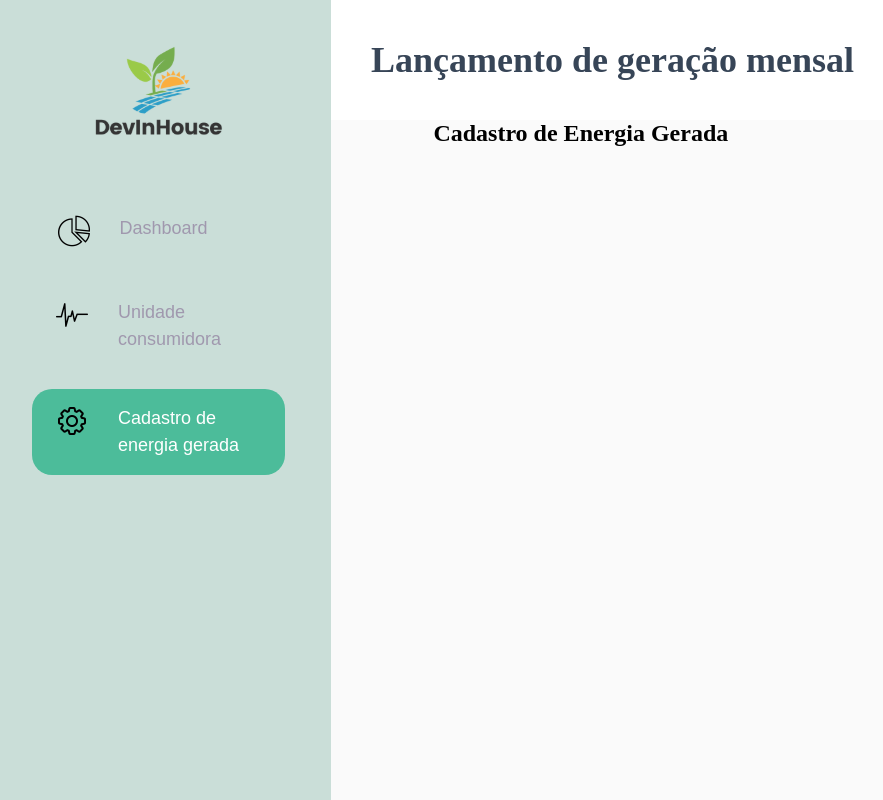
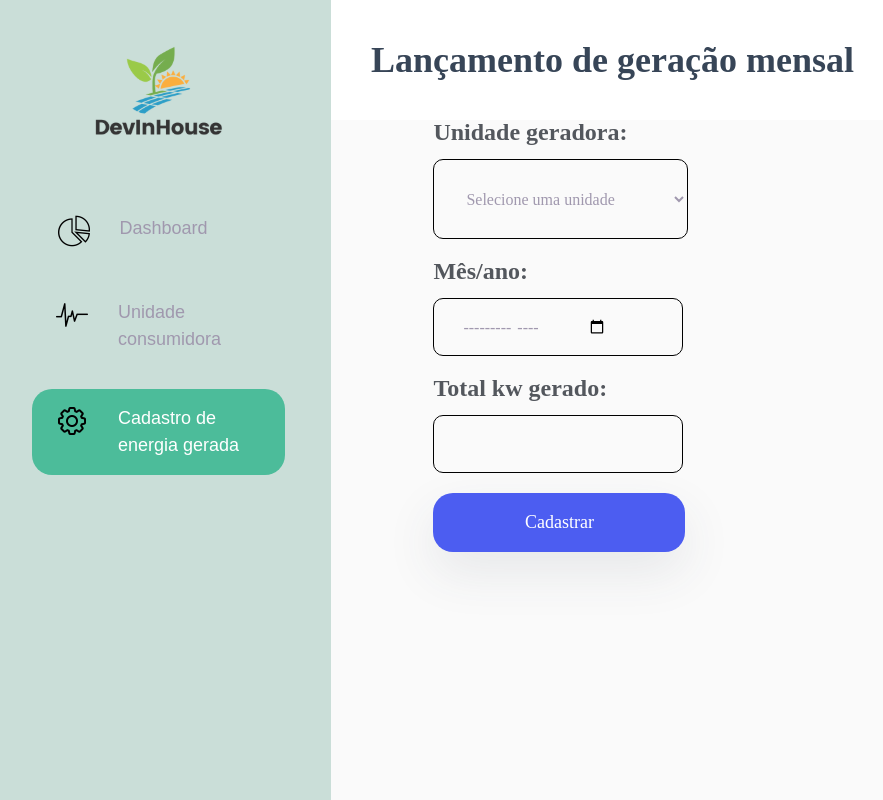
Before and after one commit to Cristina-Freitas/SolarEnergyCris, a React (Vite) app: page /cadastro in a window 1280 px wide. Shown: the whole page, without its empty margins (14-897 px from the left). Built offline with nearby package versions, Linux system fonts and the light colour scheme; data requests are answered from the project's data file.

Commit message:
Dashboard e Cadastro de energia gerada

```diff
--- a/backend/db.json
+++ b/backend/db.json
@@ -25,12 +25,12 @@
       "ativa": true
     },
     {
-      "id": "jkl",
       "apelido": "Unidade 4",
       "local": "Rua 4",
       "marca": "Marca 4",
       "modelo": "Modelo 4",
-      "ativa": false
+      "ativa": true,
+      "id": "-MJQ1mJ"
     }
   ]
 }
--- a/package.json
+++ b/package.json
@@ -12,8 +12,10 @@
     "start": "npm run server & npm run dev"
   },
   "dependencies": {
+    "chart.js": "^4.3.0",
     "json-server": "^0.17.3",
     "react": "^18.2.0",
+    "react-chartjs-2": "^5.2.0",
     "react-dom": "^18.2.0",
     "react-router-dom": "^6.12.1"
   },
--- a/src/components/index.js
+++ b/src/components/index.js
@@ -2,8 +2,11 @@ export { default as Button } from './atomos/Button/Button';
 export { default as Input } from './atomos/Input/Input';
 
 export { default as Menu } from './moleculas/Menu/Menu';
+export { default as Card } from './moleculas/Card/Card';
 
 export {default as UnitList } from './organismos/UnitList/UnitList'
 export {default as UnitRegister } from './organismos/UnitRegister/UnitRegister'
+export { default as Cards } from './organismos/Cards/Cards';
+export { default as Chart } from './organismos/Chart/Chart';
 
 export { default as Container } from './templates/Container/Container';
--- /dev/null
+++ b/src/components/moleculas/Card/Card.css
@@ -0,0 +1,44 @@
+.card {
+  flex: 1;
+  margin: 0 1rem;
+  padding: 1rem;
+  background-color: #ffffff;
+  max-width: 258px;
+  height: 134px;
+  border-radius: 8px;
+  border: 1px solid #dfe0eb;
+  font-family: Mulish;
+  text-align: center;
+
+  display: flex;
+  flex-direction: column;
+  justify-content: center;
+}
+
+.card.clickable:hover, .card.clickable:hover * {
+  border-color: #3751ff;
+  color: #3751ff;
+  cursor: pointer;
+}
+
+.card h3 {
+  font-style: normal;
+  font-weight: 700;
+  font-size: 19px;
+  line-height: 24px;
+
+  text-align: center;
+  letter-spacing: 0.4px;
+  color: #9fa2b4;
+  margin-bottom: 12px;
+}
+
+.card p {
+  font-style: normal;
+  font-weight: 700;
+  font-size: 40px;
+  line-height: 50px;
+  text-align: center;
+  letter-spacing: 1px;
+  color: #252733;
+}
--- /dev/null
+++ b/src/components/moleculas/Card/Card.jsx
@@ -0,0 +1,11 @@
+import "./Card.css";
+
+export default function Card({ title, value, clickable, ...props }) {
+
+  return (
+    <div className={`card ${clickable && 'clickable'}`} {...props}>
+      <h3>{title}</h3>
+      {value && <p>{value}</p>}
+    </div>
+  );
+}
--- /dev/null
+++ b/src/components/organismos/Cards/Cards.jsx
@@ -0,0 +1,64 @@
+import { useEffect, useState } from "react";
+import { Card } from "../../index";
+
+import { getData } from "../../../utils"
+
+export default function Cards({ setFilter }) {
+  const [units, setUnits] = useState([]);
+  const [generation, setGeneration] = useState([]);
+
+  useEffect(() => {
+    getData("unidades", setUnits);
+    getData("geracoes", setGeneration);
+  }, []);
+
+  const unitsTotal = units?.length;
+  const activeUnits = units?.filter((unit) => unit.ativa).length;
+  const inactiveUnits = unitsTotal - activeUnits;
+
+  const generationMean =
+    generation?.reduce((acc, gen) => acc + gen.total, 0) / units?.length;
+
+  const cards = [
+    {
+      id: "all",
+      title: "Total de unidades",
+      value: unitsTotal,
+      clickable: true,
+    },
+    {
+      id: "active",
+      title: "Unidades ativas",
+      value: activeUnits,
+      clickable: true,
+    },
+    {
+      id: "inactive",
+      title: "Unidades inativas",
+      value: inactiveUnits,
+      clickable: true,
+    },
+
+    {
+      id: "mean",
+      title: "Média de energia",
+      value: generationMean.toFixed(2),
+      clickable: false,
+    },
+  ];
+
+  return (
+    <section style={{ display: "flex", justifyContent: "space-between" }}>
+      {cards.map((card) => (
+        <Card
+          key={card.id}
+          onClick={() => {
+            if (card.id === "mean") return;
+            setFilter(card.id);
+          }}
+          {...card}
+        />
+      ))}
+    </section>
+  );
+}
--- /dev/null
+++ b/src/components/organismos/Chart/Chart.css
@@ -0,0 +1,20 @@
+.chart {
+    width: 75%;
+    max-width: 45vw;
+    margin: 40px auto -5vh;
+    background-color: #ffffff;
+    border: 1px solid #dfe0eb;
+    padding: 20px;
+  }
+
+  .chart h2 {
+    font-family: Roboto;
+    font-style: normal;
+    font-size: 20px;
+    font-weight: 500;
+    line-height: 30px;
+    letter-spacing: 0.15px;
+    text-align: left;
+    color: #000000de;
+    margin-bottom: 55px;
+  }
--- /dev/null
+++ b/src/components/organismos/Chart/Chart.jsx
@@ -0,0 +1,72 @@
+import "./Chart.css";
+import { useEffect, useState } from "react";
+import { Line } from "react-chartjs-2";
+import {
+  Chart as ChartJS,
+  CategoryScale,
+  LinearScale,
+  PointElement,
+  LineElement,
+} from "chart.js";
+ChartJS.register(CategoryScale, LinearScale, PointElement, LineElement);
+
+import { getData, groupDataByMonth  } from "../../../utils/";
+
+export default function Chart({ filter }) {
+  const [units, setUnits] = useState([]);
+  const [generation, setGeneration] = useState([]);
+
+  useEffect(() => {
+    getData("unidades", setUnits);
+    getData("geracoes", setGeneration);
+  }, []);
+
+  const generationData = generation?.filter((gen) => {
+    const unit = units?.find((unit) => unit.id === gen.unidade);
+    if (filter === "all") return true;
+    if (filter === "active") return unit?.ativa;
+    if (filter === "inactive") return !unit?.ativa;
+  });
+
+  const groupedData = groupDataByMonth(generationData);
+
+  const chartData = {
+    labels: Object.keys(groupedData).slice(-6),
+    datasets: [
+      {
+        label: "Energia gerada por mês",
+        data: Object.values(groupedData).slice(-6),
+        fill: false,
+        borderColor: "#2196F3",
+        lineTension: 0.5,
+        pointRadius: 0,
+      },
+    ],
+  };
+
+  return (
+    <section className="chart">
+      <h2>Total de energia gerada por mês</h2>
+      {chartData && (
+        <Line
+          data={chartData}
+          options={{
+            scales: {
+              y: {
+                beginAtZero: true,
+                // max: 1000,
+                position: "right",
+              },
+              x: {
+                offset: true,
+                grid: {
+                  display: false,
+                },
+              },
+            },
+          }}
+        />
+      )}
+    </section>
+  );
+}
--- a/src/pages/Dashboard/Dashboard.jsx
+++ b/src/pages/Dashboard/Dashboard.jsx
@@ -1,9 +1,14 @@
-import { Container } from "../../components";
+import { useState } from "react";
+import { Cards, Container, Chart } from "../../components";
 
-export default function Dashboard(){
-    return(
-        <Container title="Dashboard">
-        <h1>Dashboard</h1>
-        </Container>
-    )
+export default function Dashboard() {
+  const [filter, setFilter] = useState("all");
+
+  return (
+    <Container title="Dasboard">
+       <Cards setFilter={setFilter} />
+
+      <Chart filter={filter} />
+    </Container>
+  )
 }
--- /dev/null
+++ b/src/pages/Geracoes/Geracoes.css
@@ -0,0 +1,34 @@
+.GeneratedEnergyRegistration  input {
+    width: 250px;
+    height: 57px;
+  }
+
+  .GeneratedEnergyRegistration label {
+    font-family: "Raleway";
+    font-style: normal;
+    font-weight: 700;
+    font-size: 24px;
+    line-height: 24px;
+    color: #53575d;
+    display: block;
+    margin-bottom: 15px;
+  }
+
+  .GeneratedEnergyRegistration select {
+    box-sizing: border-box;
+    width: 255px;
+    height: 80px;
+    background: #fafafa;
+    border: 1px solid #000000;
+    border-radius: 10px;
+    font-family: "Roboto Slab";
+    font-style: normal;
+    font-weight: 400;
+    font-size: 16px;
+    line-height: 21px;
+    display: flex;
+    align-items: center;
+    color: #a098ae;
+    padding-left: 28px;
+    margin-bottom: 20px;
+  }
--- a/src/pages/Geracoes/Geracoes.jsx
+++ b/src/pages/Geracoes/Geracoes.jsx
@@ -1,9 +1,94 @@
-import { Container } from "../../components";
+import "./Geracoes.css";
+import { useEffect, useState } from "react";
+import { useNavigate } from "react-router-dom";
+import { Container, Button, Input } from "../../components";
+import { getData } from "../../utils";
 
-export default function Geracoes(){
-    return(
-        <Container title="Lançamento de geração mensal">
-        <h2>Cadastro de Energia Gerada</h2>
-        </Container>
-    )
+export default function Geracoes() {
+  const navigate = useNavigate();
+
+  const emptyState = { unidade: undefined, data: undefined, total: undefined };
+  const [formValue, setFormValue] = useState(emptyState);
+
+  const [units, setUnits] = useState([]);
+
+  useEffect(() => {
+    getData("unidades", setUnits);
+  }, []);
+
+  const handleSave = (event) => {
+    event.preventDefault();
+
+    const value = {
+      ...formValue,
+      total: Number(formValue.total),
+    };
+
+    fetch("http://localhost:3333/geracoes", {
+      method: "POST",
+      headers: { "Content-Type": "application/json" },
+      body: JSON.stringify(value),
+    }).then(() => {
+      setFormValue(emptyState);
+      navigate("/");
+    });
+  };
+
+  return (
+    <Container title="Lançamento de geração mensal">
+      <form onSubmit={handleSave} className="GeneratedEnergyRegistration">
+        <div>
+          <label htmlFor="unidade">Unidade geradora:</label>
+          <select
+            required
+            id="unidade"
+            name="unidade"
+            value={formValue.unidade}
+            onChange={(event) =>
+              setFormValue({ ...formValue, unidade: event.target.value })
+            }
+          >
+            <option value="">Selecione uma unidade</option>
+            {units?.map((unit) => (
+              <option key={unit.id} value={unit.id}>
+                {unit.apelido}
+              </option>
+            ))}
+          </select>
+        </div>
+
+        <div>
+          <label htmlFor="data">Mês/ano:</label>
+          <Input
+            required
+            type="month"
+            id="data"
+            name="data"
+            value={formValue.data}
+            onChange={(event) =>
+              setFormValue({ ...formValue, data: event.target.value })
+            }
+          />
+        </div>
+
+        <div>
+          <label htmlFor="total">Total kw gerado:</label>
+          <Input
+            required
+            type="number"
+            id="total"
+            name="total"
+            value={formValue.total}
+            onChange={(event) =>
+              setFormValue({ ...formValue, total: event.target.value })
+            }
+          />
+        </div>
+
+        <Button classStyle="secondary" type="submit">
+          Cadastrar
+        </Button>
+      </form>
+    </Container>
+  );
 }
--- /dev/null
+++ b/src/utils/index.js
@@ -0,0 +1,49 @@
+export const getData = (path, setData) => {
+  fetch(`http://localhost:3333/${path}`)
+    .then((res) => res.json())
+    .then((dados) => setData(dados));
+};
+
+const convertMonthNumberToName = (monthNumber) => {
+  switch (monthNumber) {
+    case "01":
+      return "Janeiro";
+    case "02":
+      return "Fevereiro";
+    case "03":
+      return "Março";
+    case "04":
+      return "Abril";
+    case "05":
+      return "Maio";
+    case "06":
+      return "Junho";
+    case "07":
+      return "Julho";
+    case "08":
+      return "Agosto";
+    case "09":
+      return "Setembro";
+    case "10":
+      return "Outubro";
+    case "11":
+      return "Novembro";
+    case "12":
+      return "Dezembro";
+    default:
+      return "";
+  }
+};
+
+export const groupDataByMonth = (data) => {
+  const groupedData = {};
+  data?.forEach((item) => {
+    const month = item.data.split("-")[1];
+    const monthName = convertMonthNumberToName(month);
+    if (!groupedData[monthName]) {
+      groupedData[monthName] = 0;
+    }
+    groupedData[monthName] += item.total;
+  });
+  return groupedData;
+};
```
Also changed, not shown: 1 other file (tests, documents, lock files or other folders).
